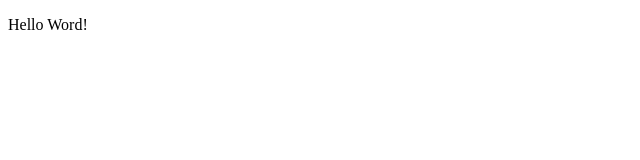
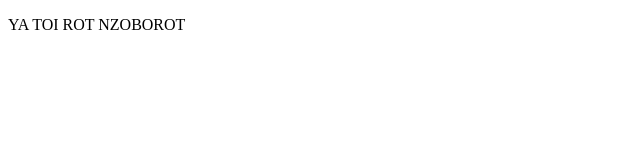
Before and after one commit to Artemon1289/RD, a plain HTML site: page index.html in a window 1280 px wide. Shown: the whole page, without its empty margins (0-640 px from the left). Drawn offline with Linux system fonts and the light colour scheme.

Commit message:
Update index.html

```diff
--- a/index.html
+++ b/index.html
@@ -6,6 +6,6 @@
     <title>Document</title>
 </head>
 <body>
-    <p>Hello Word!</p>
+    <p>YA TOI ROT NZOBOROT</p>
 </body>
 </html>
```
